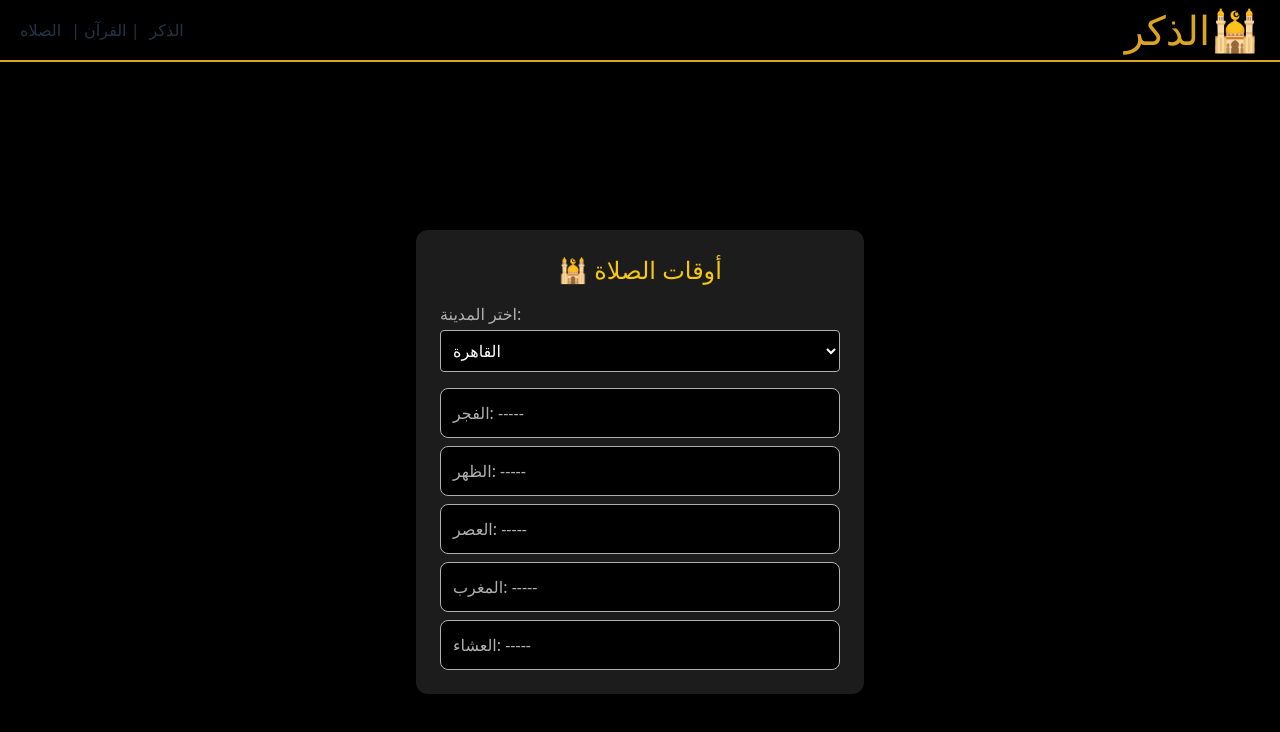
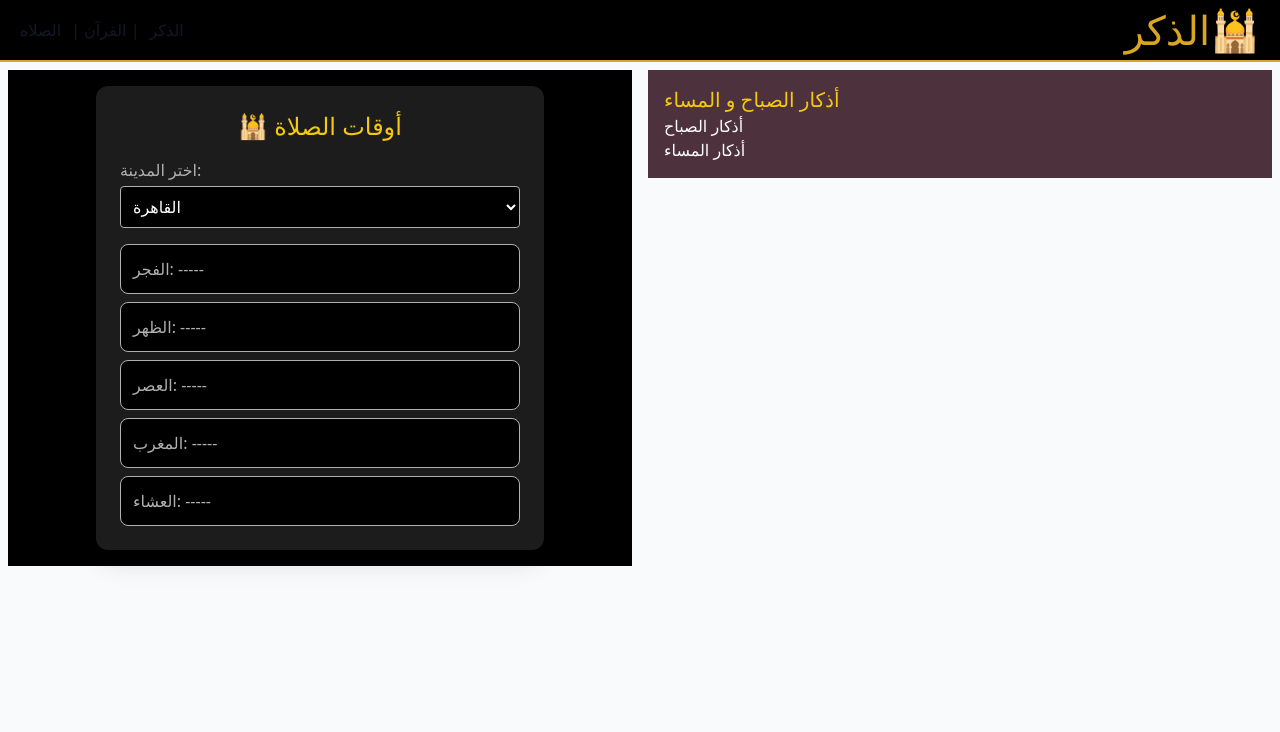
Before and after one commit to IslamicWays/Zikrify, a React (Vite) app: page / in a window 1280 px wide. Shown: the top 732 px of the page. Built offline with nearby package versions, Linux system fonts and the light colour scheme.

Commit message:
updated the home page

```diff
--- a/src/App.tsx
+++ b/src/App.tsx
@@ -1,5 +1,4 @@
 // App.js - Main application component
-// PSEUDO CODE & LEARNING HINTS:
 
 /*
 MAIN APP COMPONENT PURPOSE:
@@ -36,53 +35,54 @@ HINTS:
 - Import and use all created components
 */
 
-// TODO: Import React and hooks
-import React from 'react';
-import Header from './components/Header/Header';
-import PrayerTimes from './components/PrayerTimes/PrayerTimes';
-import Azkar from './components/Azkar/Azkar';
-// TODO: Import all components (Header, PrayerTimes, etc.)
-// TODO: Import global styles
-// TODO: Import custom hooks (useNotification)
+// ✅ 1. Import React and hooks
+import React from "react";
 
-// TODO: Create App functional component
-// TODO: Set up global state for notifications, theme
-// TODO: Return JSX with complete app layout:
-//   - Header
-//   - Main content with all components
-//   - Footer
-//   - Notifications
+// ✅ 2. Import components
+import Header from "./components/Header/Header";
+import PrayerTimes from "./components/PrayerTimes/PrayerTimes";
+import Azkar from "./components/Azkar/Azkar";
 
-// TODO: Export App component
+// TODO: Import more components when created
+// import QuranWidget from "./components/QuranWidget/QuranWidget";
+// import ZikrCounter from "./components/ZikrCounter/ZikrCounter";
+// import QuickActions from "./components/QuickActions/QuickActions";
+// import Footer from "./components/Footer/Footer";
+// import Notifications from "./components/Notifications/Notifications";
 
+// ✅ 3. Create App functional component
 const App = () => {
   // TODO: Add global state management
-  // TODO: Add notification handling
-  // TODO: Return complete app JSX structure
+  // Example: const [theme, setTheme] = useState("light");
+  // Example: const { notifications } = useNotification();
 
-  // TODO: Replace this placeholder with actual JSX structure:
+  // ✅ 4. Return JSX with structured layout
   return (
-      <>
-          <Header />
-          <PrayerTimes />
-      </>
+    <div className="app min-h-screen flex flex-col bg-gray-50 text-gray-900">
+      {/* Header */}
+      <Header />
 
-      //   <div className="app">
-      //     {/* TODO: Add Header component */}
-      //
-      //     <main className="main-content">
-      //       {/* TODO: Add PrayerTimes component */}
-      //       {/* TODO: Add QuranWidget component */}
-      //       {/* TODO: Add ZikrCounter component */}
-      //       {/* TODO: Add QuickActions component */}
-      //     </main>
-      //
-      //     {/* TODO: Add Footer component */}
-      //     {/* TODO: Add Notification component */}
-      //   </div>
+      {/* Main Content */}
+      <main className="flex-1 m-2">
+        <div className="flex flex-wrap gap-4 w-full">
+          <div className="flex-1 min-w-[300px]">
+            <PrayerTimes />
+          </div>
+          <div className="flex-1 min-w-[300px]">
+            <Azkar />
+          </div>
+        </div>
+      </main>
+
+
+      {/* Footer (TODO: add later) */}
+      {/* <Footer /> */}
+
+      {/* Notifications (TODO: add later) */}
+      {/* <Notifications /> */}
+    </div>
   );
-
-  return React.createElement('div', { className: 'app' }, 'Zikrify App - Replace with JSX structure');
 };
 
+// ✅ 5. Export App component
 export default App;
--- a/src/components/Azkar/Azkar.jsx
+++ /dev/null
@@ -1,10 +0,0 @@
-// src/components/Azkar.jsx
-export default function Azkar() {
-  return (
-
-    <div className="p-4 bg-secondaryBackground text-text">
-      <h2 className="text-accent text-xl font-bold">Azkar</h2>
-      <p>Here you can display your daily azkar.</p>
-    </div>
-  );
-}
--- /dev/null
+++ b/src/components/Azkar/Azkar.tsx
@@ -0,0 +1,11 @@
+// src/components/Azkar.jsx
+export default function Azkar() {
+  return (
+
+    <div className="p-4 bg-darkPurple text-white">
+      <h2 className="text-gold text-xl font-bold">أذكار الصباح و المساء</h2>
+      <p>أذكار الصباح</p>
+      <p>أذكار المساء</p>
+    </div>
+  );
+}
--- a/src/components/PrayerTimes/PrayerTimes.tsx
+++ b/src/components/PrayerTimes/PrayerTimes.tsx
@@ -97,7 +97,7 @@ const PrayerTimes: React.FC = () => {
   }, [nextPrayer]);
 
   return (
-    <div className="min-h-screen bg-black text-white flex items-center justify-center p-4">
+    <div className="bg-black text-white flex items-center justify-center p-4">
       <div className="w-full max-w-md bg-darkGray rounded-xl shadow-xl p-6">
         <h2 className="text-2xl text-gold font-bold text-center mb-4">🕌 أوقات الصلاة</h2>
 
--- a/tailwind.config.js
+++ b/tailwind.config.js
@@ -11,6 +11,7 @@ export default {
         lightGray: "#B0B0B0",    // gray secondary text
         green: "#22C55E",      // green highlight
         purple: "#d616d683",  // the purple background color
+        darkPurple: "#4d313d", // even darker purple
       },
     },
   },
```
